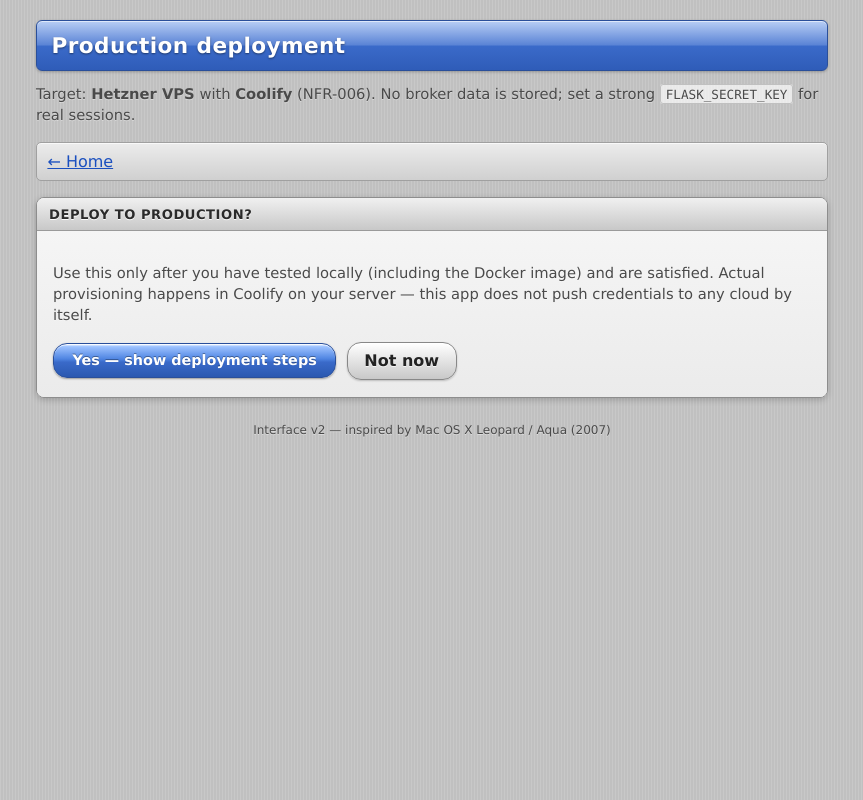
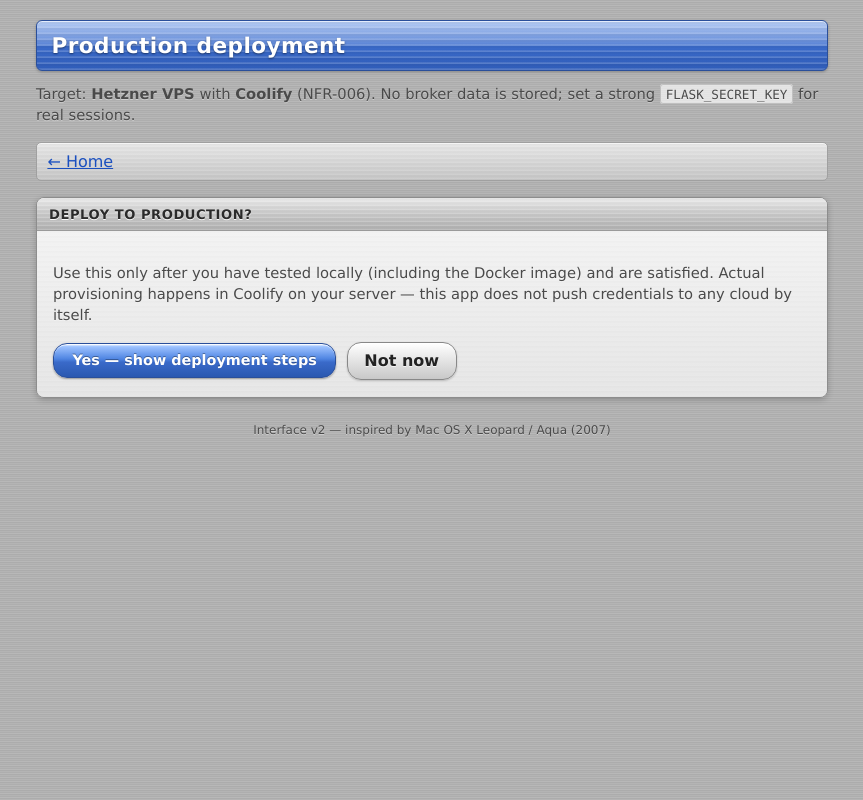
Before and after one commit to biesdorf-code/sell-tax-free, a Flask app: page /deploy in a window 1280 px wide. Shown: the whole page, without its empty margins (208-1071 px from the left). Run offline with Flask 3, Linux system fonts and the light colour scheme.

Commit message:
style(ui): stronger brushed aluminum on panels, toolbar, and page chrome
Made-with: Cursor

```diff
--- a/static/style.css
+++ b/static/style.css
@@ -1,4 +1,4 @@
-/* Website UI v2 — Leopard / Aqua era (~2007 Apple): pinstripes, glossy chrome, Lucida-style type */
+/* Website UI v2 — Leopard / Aqua era (~2007 Apple): brushed metal, pinstripes, glossy chrome */
 
 :root {
   --aqua-blue-top: #b8cef5;
@@ -14,18 +14,57 @@
   --row-alt: #e8f0fc;
   --sheet-red-hi: #fde8e8;
   --sheet-red-lo: #f5c2c2;
+  /* Horizontal brush strokes + soft vertical sheen (Safari / iTunes-style aluminum) */
+  --bg-brushed: repeating-linear-gradient(
+      0deg,
+      #b4b4b4 0px,
+      #b4b4b4 1px,
+      #acacac 1px,
+      #acacac 2px,
+      #b8b8b8 2px,
+      #b8b8b8 3px,
+      #aeaeae 3px,
+      #aeaeae 4px
+    ),
+    repeating-linear-gradient(
+      90deg,
+      transparent 0px,
+      rgba(255, 255, 255, 0.07) 1px,
+      transparent 2px,
+      rgba(0, 0, 0, 0.025) 3px,
+      transparent 4px
+    );
+  --panel-brushed: repeating-linear-gradient(
+      0deg,
+      rgba(255, 255, 255, 0.22) 0px,
+      transparent 0.5px,
+      transparent 1.8px,
+      rgba(0, 0, 0, 0.035) 2px,
+      transparent 2.6px
+    ),
+    repeating-linear-gradient(
+      90deg,
+      transparent,
+      transparent 2px,
+      rgba(255, 255, 255, 0.12) 2px,
+      rgba(255, 255, 255, 0.12) 3px
+    ),
+    linear-gradient(180deg, #ececec 0%, #d0d0d0 45%, #c4c4c4 100%);
+  --titlebar-brushed: repeating-linear-gradient(
+      0deg,
+      rgba(255, 255, 255, 0.35) 0px,
+      transparent 1px,
+      transparent 2px,
+      rgba(0, 0, 0, 0.045) 3px,
+      transparent 4px
+    ),
+    linear-gradient(180deg, #ebebeb 0%, #c9c9c9 48%, #b0b0b0 100%);
   font-family: "Lucida Grande", "Helvetica Neue", Helvetica, Arial, sans-serif;
   line-height: 1.45;
   color: var(--text);
-  background-color: #c0c0c0;
-  background-image: repeating-linear-gradient(
-    90deg,
-    transparent,
-    transparent 1px,
-    rgba(255, 255, 255, 0.12) 1px,
-    rgba(255, 255, 255, 0.12) 2px
-  );
-  background-size: 3px 100%;
+  background-color: #b6b6b6;
+  background-image: var(--bg-brushed);
+  background-size: 100% 4px, 5px 100%;
 }
 
 *,
@@ -51,13 +90,23 @@ body.theme-leopard {
   padding: 0.55rem 0.9rem;
   border-radius: 6px;
   border: 1px solid var(--aqua-border);
-  background: linear-gradient(
+  background-image:
+    repeating-linear-gradient(
+      0deg,
+      rgba(255, 255, 255, 0.18) 0px,
+      transparent 1.5px,
+      transparent 3px,
+      rgba(0, 0, 0, 0.06) 4px,
+      transparent 5.5px
+    ),
+    linear-gradient(
       180deg,
       var(--aqua-blue-top) 0%,
       var(--aqua-blue-mid) 48%,
       var(--aqua-blue-deep) 52%,
       #2f5cb8 100%
     );
+  background-size: 100% 6px, 100% 100%;
   box-shadow:
     inset 0 1px 0 rgba(255, 255, 255, 0.55),
     0 1px 3px rgba(0, 0, 0, 0.25);
@@ -91,12 +140,13 @@ body.theme-leopard {
   box-shadow: inset 0 1px 0 rgba(255, 255, 255, 0.65);
 }
 
-/* Window panels */
+/* Window panels — brushed aluminum frame */
 .aqua-window {
   margin: 1rem 0;
   border-radius: 8px;
   border: 1px solid var(--metal-border);
-  background: linear-gradient(180deg, var(--metal-hi), #e2e2e2 8%, #ececec 100%);
+  background: var(--panel-brushed);
+  background-size: 100% 3px, 4px 100%, 100% 100%;
   box-shadow:
     0 2px 6px rgba(0, 0, 0, 0.2),
     inset 0 1px 0 rgba(255, 255, 255, 0.85);
@@ -112,7 +162,8 @@ body.theme-leopard {
   text-transform: uppercase;
   color: #2a2a2a;
   text-shadow: 0 1px 0 rgba(255, 255, 255, 0.9);
-  background: linear-gradient(180deg, #f0f0f0, #c8c8c8);
+  background: var(--titlebar-brushed);
+  background-size: 100% 4px, 100% 100%;
   border-bottom: 1px solid #9a9a9a;
 }
 
@@ -126,7 +177,17 @@ body.theme-leopard {
 
 .aqua-body {
   padding: 1rem 1rem 1.1rem;
-  background: linear-gradient(180deg, #f5f5f5, #ebebeb);
+  background:
+    repeating-linear-gradient(
+      0deg,
+      rgba(255, 255, 255, 0.12) 0px,
+      transparent 1px,
+      transparent 3px,
+      rgba(0, 0, 0, 0.02) 4px,
+      transparent 5px
+    ),
+    linear-gradient(180deg, #f3f3f3, #e6e6e6);
+  background-size: 100% 5px, 100% 100%;
 }
 
 /* Legacy .card maps to panel body for any leftover markup */
@@ -134,7 +195,8 @@ body.theme-leopard {
   margin: 1rem 0;
   border-radius: 8px;
   border: 1px solid var(--metal-border);
-  background: linear-gradient(180deg, #f5f5f5, #ebebeb);
+  background: var(--panel-brushed);
+  background-size: 100% 3px, 4px 100%, 100% 100%;
   box-shadow:
     0 2px 6px rgba(0, 0, 0, 0.18),
     inset 0 1px 0 rgba(255, 255, 255, 0.75);
@@ -150,7 +212,8 @@ body.theme-leopard {
   text-transform: uppercase;
   color: #2a2a2a;
   text-shadow: 0 1px 0 rgba(255, 255, 255, 0.9);
-  background: linear-gradient(180deg, #f0f0f0, #c8c8c8);
+  background: var(--titlebar-brushed);
+  background-size: 100% 4px, 100% 100%;
   border-bottom: 1px solid #9a9a9a;
 }
 
@@ -218,7 +281,17 @@ button.linkish {
   flex-wrap: wrap;
   border-radius: 5px;
   border: 1px solid #a0a0a0;
-  background: linear-gradient(180deg, #ececec, #d0d0d0);
+  background:
+    repeating-linear-gradient(
+      0deg,
+      rgba(255, 255, 255, 0.2) 0px,
+      transparent 1px,
+      transparent 2px,
+      rgba(0, 0, 0, 0.04) 3px,
+      transparent 4px
+    ),
+    linear-gradient(180deg, #e8e8e8, #c6c6c6);
+  background-size: 100% 4px, 100% 100%;
   box-shadow: inset 0 1px 0 rgba(255, 255, 255, 0.7);
 }
 
```
Lines whose indentation alone changed are shown as unchanged.
